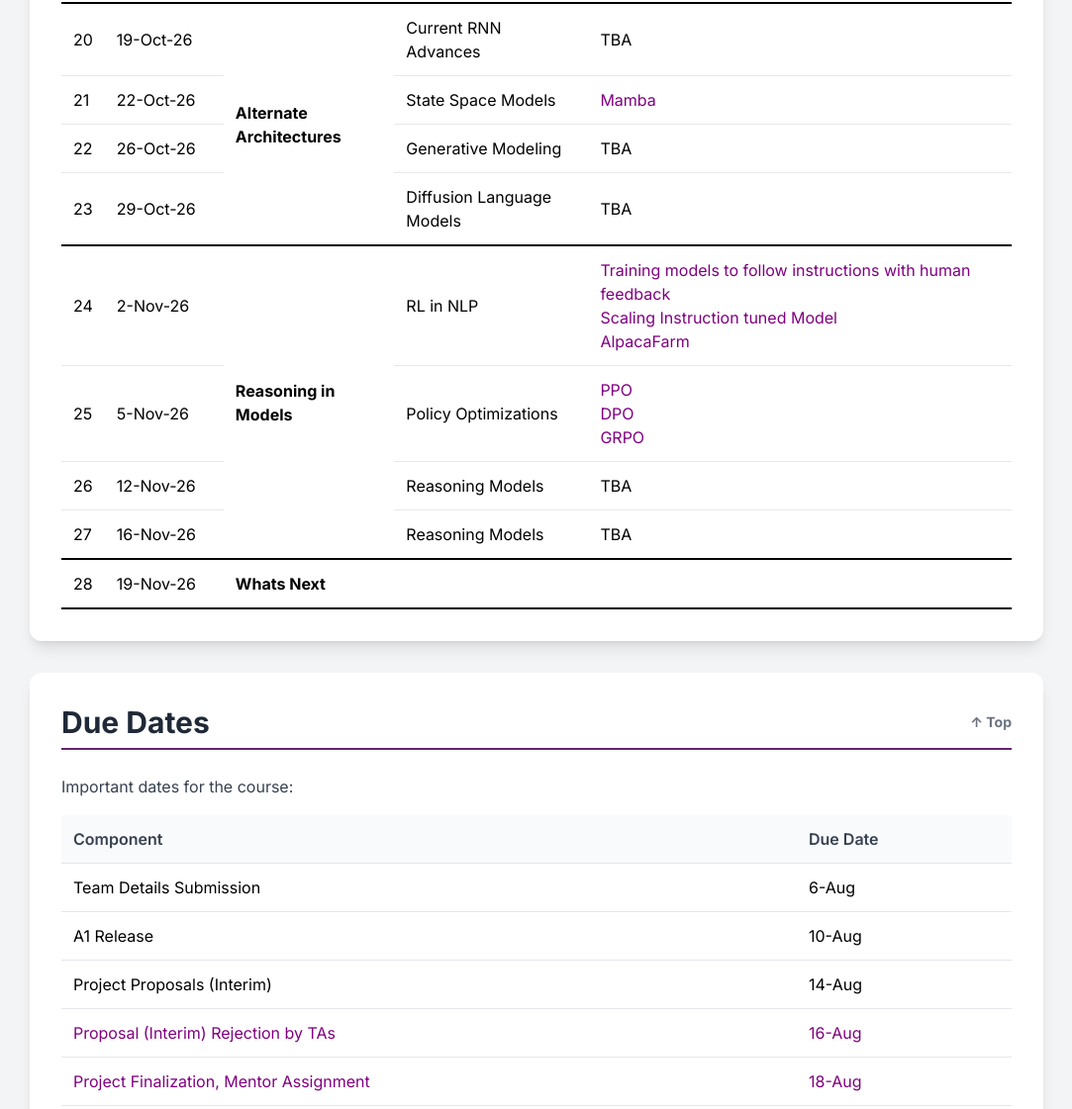
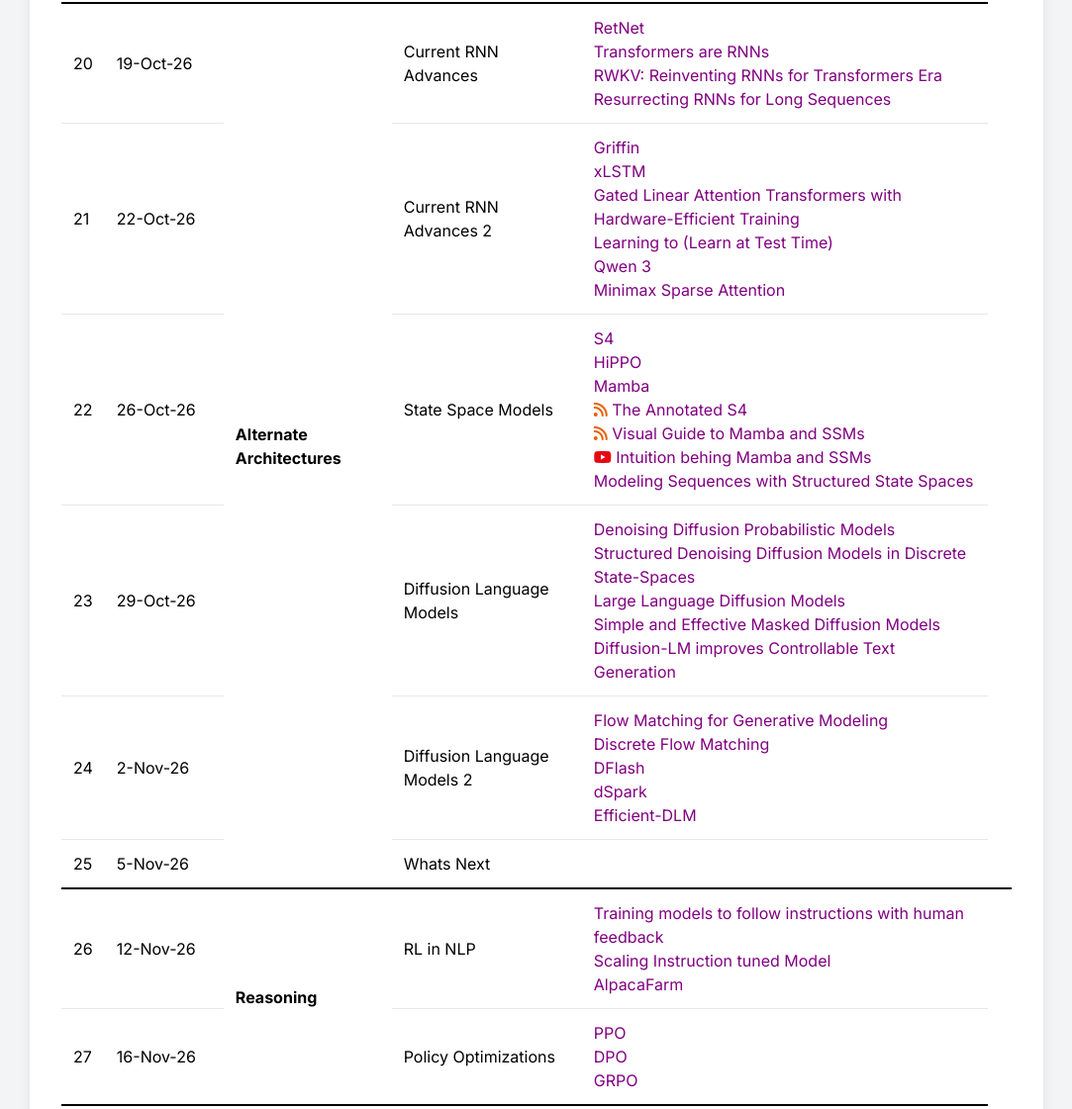
Before and after one commit to ltrcnlp/M26, a plain HTML site: page index.html in a window 1280 px wide. Shown: the part 5199-6320 px from the top of the page at 99% size, without its empty margins (98-1181 px from the left). Drawn offline with nearby package versions, Linux system fonts and the light colour scheme; a small style sheet from the web is missing.

Commit message:
Updated reading resources

```diff
--- a/index.html
+++ b/index.html
@@ -377,7 +377,7 @@
 				        <td style="border-bottom: 2px solid black;">11</td>
 				        <td style="border-bottom: 2px solid black;">3-Sep-26</td>
 					  	<td style="border-bottom: 2px solid black;">Scaling LLMS</td>
-					  	<td style="border-bottom: 2px solid black;">TBA</td>
+					  	<td style="border-bottom: 2px solid black;"></td>
 				 	 </tr>
 
 				      <tr>
@@ -428,7 +428,7 @@
 				        <td>5-Oct-26</td>
 				        <td style="border-bottom: 2px solid black;" rowspan="3"><strong>Evaluation</strong></td>
 						<td>Statistics of Evaluating in NLP</td>
-						<td>TBA</td>
+						<td>-</td>
 				      </tr>
 
 				      <tr>
@@ -480,68 +480,100 @@
 				      <tr>
 				        <td>20</td>
 				        <td>19-Oct-26</td>
-  				        <td style="border-bottom: 2px solid black;" rowspan="4"><strong>Alternate Architectures</strong></td>
+  				        <td style="border-bottom: 2px solid black;" rowspan="6"><strong>Alternate Architectures</strong></td>
   				        <td>Current RNN Advances</td>
-						<td>TBA</td>
+						<td>
+						<a href="https://arxiv.org/abs/2307.08621"> RetNet </a><br>
+						<a href="https://arxiv.org/abs/2006.16236"> Transformers are RNNs </a><br>
+						<a href="https://arxiv.org/abs/2305.13048v2"> RWKV: Reinventing RNNs for Transformers Era  </a><br>
+						<a href="https://arxiv.org/abs/2303.06349"> Resurrecting RNNs for Long Sequences  </a>
+					</td>
 				      </tr>
 				      <tr>
 
 				        <td>21</td>
 				        <td>22-Oct-26</td>
-				        <td>State Space Models</td>
+  				        <td>Current RNN Advances 2</td>
 						<td>
-							<a href="https://minjiazhang.github.io/courses/fall24-resource/Mamba.pdf" target="_blank">Mamba </a>
-						</td>
+						<a href="https://arxiv.org/abs/2402.19427"> Griffin </a><br>
+						<a href="https://arxiv.org/abs/2405.04517"> xLSTM </a><br>
+						<a href="https://proceedings.mlr.press/v235/yang24ab.html"> Gated Linear Attention Transformers with Hardware-Efficient Training </a><br>
+						<a href="https://arxiv.org/abs/2407.04620"> Learning to (Learn at Test Time) </a><br>
+						<a href="https://arxiv.org/abs/2505.09388"> Qwen 3 </a><br>
+						<a href="https://arxiv.org/abs/2606.13392"> Minimax Sparse Attention </a>
+					</td>
 					</tr>
 
 				      <tr>
 				        <td>22</td>
 				        <td>26-Oct-26</td>
-				        <td>Generative Modeling</td>
-				        <td>TBA
+				        <td>State Space Models</td>
+						<td>
+							<a href="https://arxiv.org/abs/2111.00396"> S4 </a> <br>
+							<a href="https://arxiv.org/abs/2008.07669"> HiPPO </a><br>
+							<a href="https://arxiv.org/abs/2312.00752" target="_blank">Mamba </a> <br>
+							<i class="fa-solid fa-rss"></i> <a href="https://srush.github.io/annotated-s4/"> The Annotated S4 </a><br>
+							<i class="fa-solid fa-rss"></i> <a href="https://www.maartengrootendorst.com/blog/mamba/"> Visual Guide to Mamba and SSMs </a><br>
+							<i class="fa-brands fa-youtube"></i><a href="https://www.youtube.com/watch?v=BDTVVlUU1Ck"> Intuition behing Mamba and SSMs </a><br>
+							<a href="https://purl.stanford.edu/mb976vf9362"> Modeling Sequences with Structured State Spaces </a>
 						</td>
 				      </tr>
 
 				      <tr>
-				        <td style="border-bottom: 2px solid black;">23</td>
-				        <td style="border-bottom: 2px solid black;">29-Oct-26</td>
-				        <td style="border-bottom: 2px solid black;">Diffusion Language Models</td>
-				        <td style="border-bottom: 2px solid black;">TBA</td>
+				        <td>23</td>
+				        <td>29-Oct-26</td>
+				        <td>Diffusion Language Models</td>
+				        <td>
+							<a href="https://arxiv.org/abs/2006.11239"> Denoising Diffusion Probabilistic Models </a><br>
+							<a href="https://arxiv.org/abs/2107.03006"> Structured Denoising Diffusion Models in Discrete State-Spaces </a><br>
+							<a href="https://arxiv.org/abs/2502.09992"> Large Language Diffusion Models </a><br>
+							<a href="https://arxiv.org/abs/2406.07524"> Simple and Effective Masked Diffusion Models </a><br>
+							<a href="https://arxiv.org/abs/2205.14217"> Diffusion-LM improves Controllable Text Generation </a>
+				        </td>
 				      </tr>
 
 				      <tr>
 				        <td>24</td>
 				        <td>2-Nov-26</td>
-						<td style="border-bottom: 2px solid black;" rowspan="4"> <strong>Reasoning in Models</strong></td>
-				        <td>RL in NLP</td>
-				        <td>							<a href="https://arxiv.org/abs/2203.02155" target="_blank">Training models to follow instructions with human feedback </a> <br>
-							<a href="https://arxiv.org/abs/2210.11416" target="_blank">Scaling Instruction tuned Model </a> <br>
-							<a href="https://arxiv.org/abs/2305.14387" target="_blank">AlpacaFarm </a></td>
+				        <td>Diffusion Language Models 2</td>
+				        <td>
+							<a href="https://arxiv.org/abs/2210.02747"> Flow Matching for Generative Modeling </a><br>
+							<a href="https://arxiv.org/abs/2407.15595"> Discrete Flow Matching </a><br>
+							<a href="https://arxiv.org/abs/2602.06036"> DFlash </a><br>
+							<a href="https://arxiv.org/abs/2610.35804"> dSpark </a><br>
+							<a href="https://arxiv.org/abs/2512.14067"> Efficient-DLM </a><br>
+				        </td>
 				      </tr>
 
 				      <tr>
-				        <td>25</td>
-				        <td>5-Nov-26</td>
-				        <td>Policy Optimizations</td>
-				        <td>
-							<a href="https://arxiv.org/abs/1707.06347" target="_blank">PPO</a><br/>
-							<a href="https://papers.nips.cc/paper_files/paper/2023/hash/a85b405ed65c6477a4fe8302b5e06ce7-Abstract-Conference.html" target="_blank">DPO</a><br/>
-							<a href="https://arxiv.org/abs/2402.03300" target="_blank">GRPO</a>
-						</td>
+				        <td style="border-bottom: 2px solid black;">25</td>
+				        <td style="border-bottom: 2px solid black;">5-Nov-26</td>
+				        <td style="border-bottom: 2px solid black;">Whats Next</td>
+						<td style="border-bottom: 2px solid black;"></td>
+						<td style="border-bottom: 2px solid black;"></td>
 				      </tr>
 
 				      <tr>
 				        <td>26</td>
 				        <td>12-Nov-26</td>
-				        <td>Reasoning Models</td>
-				        <td> TBA</td>
+						<td style="border-bottom: 2px solid black;" rowspan="2"> <strong>Reasoning</strong></td>
+				        <td>RL in NLP</td>
+				        <td>
+							<a href="https://arxiv.org/abs/2203.02155" target="_blank">Training models to follow instructions with human feedback </a> <br>
+							<a href="https://arxiv.org/abs/2210.11416" target="_blank">Scaling Instruction tuned Model </a> <br>
+							<a href="https://arxiv.org/abs/2305.14387" target="_blank">AlpacaFarm </a>
+						</td>
 				      </tr>
 
 				      <tr>
 				        <td style="border-bottom: 2px solid black;">27</td>
 				        <td style="border-bottom: 2px solid black;">16-Nov-26</td>
-				        <td style="border-bottom: 2px solid black;">Reasoning Models</td>
-				        <td style="border-bottom: 2px solid black;">TBA</td>
+				        <td style="border-bottom: 2px solid black;">Policy Optimizations</td>
+				        <td style="border-bottom: 2px solid black;">
+							<a href="https://arxiv.org/abs/1707.06347" target="_blank">PPO</a><br/>
+							<a href="https://papers.nips.cc/paper_files/paper/2023/hash/a85b405ed65c6477a4fe8302b5e06ce7-Abstract-Conference.html" target="_blank">DPO</a><br/>
+							<a href="https://arxiv.org/abs/2402.03300" target="_blank">GRPO</a>
+						</td>
 				      </tr>
 
 				      <tr>
@@ -640,8 +672,12 @@
 				      <td>31-Oct</td>
 				    </tr>
 				    <tr style="color: red;">
+				      <td>A4 (In-person)</td>
+				      <td>14-Nov</td>
+				    </tr>
+				    <tr style="color: red;">
 				      <td>A3 Due</td>
-				      <td>13-Nov</td>
+				      <td>16-Nov</td>
 				    </tr>
 				    <tr style="color: purple;">
 				      <td>A3 Grades</td>
```
